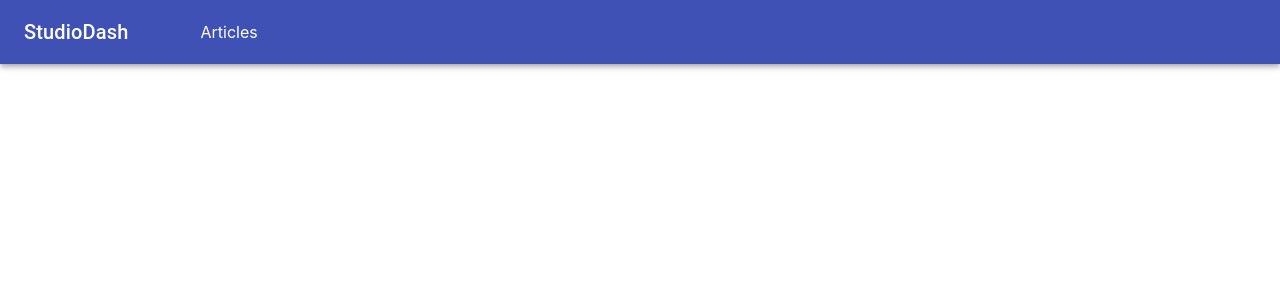
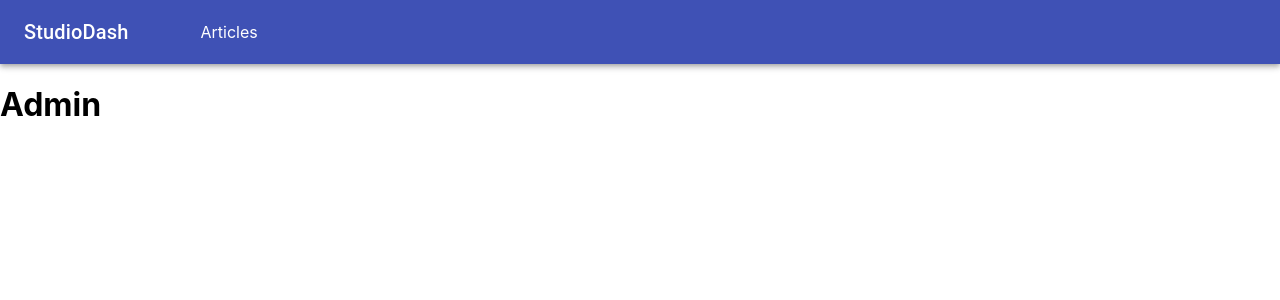
Before and after one commit to SEGH/studioDash, a React (Create React App) app in the folder client/: page /admin in a window 1280 px wide. Shown: the top 300 px of the page. Built offline with nearby package versions, Linux system fonts and the light colour scheme.

Commit message:
Added Admin page

```diff
--- a/client/src/App.js
+++ b/client/src/App.js
@@ -3,6 +3,7 @@ import { BrowserRouter as Router, Route } from "react-router-dom";
 import Home from "./pages/Home";
 import Header from "./components/Header";
 import Articles from "./pages/Articles";
+import Admin from "./pages/Admin";
 
 function App() {
   return (
@@ -10,6 +11,7 @@ function App() {
       <Header />
       <Route exact path="/" render={(props) => (<Home {...props} />)} />
       <Route exact path="/articles" render={(props) => (<Articles {...props} />)} />
+      <Route exact path="/admin" component={Admin} />
     </Router>
   );
 }
--- /dev/null
+++ b/client/src/pages/Admin.js
@@ -0,0 +1,9 @@
+import React from "react";
+
+export default function Admin() {
+    return (
+        <main>
+            <h1>Admin</h1>
+        </main>
+    )
+}
```
Also changed, not shown: 1 other file (tests, documents, lock files or other folders).
